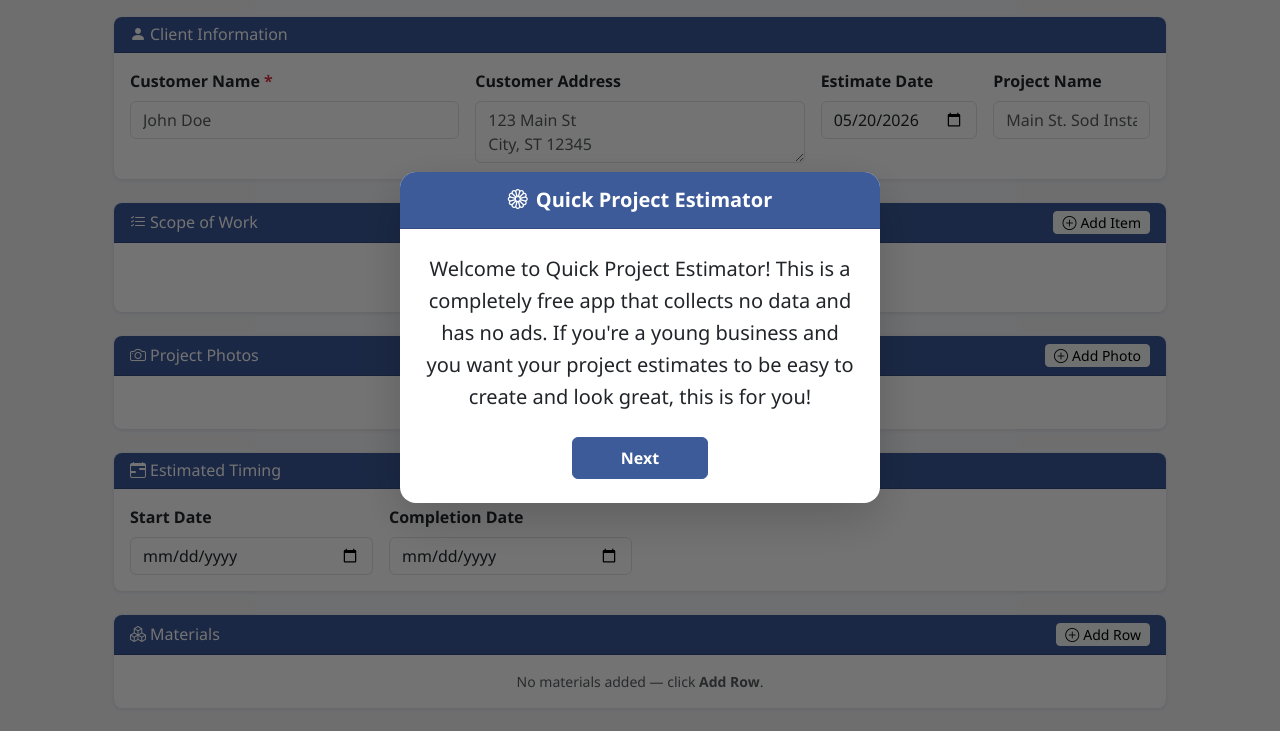
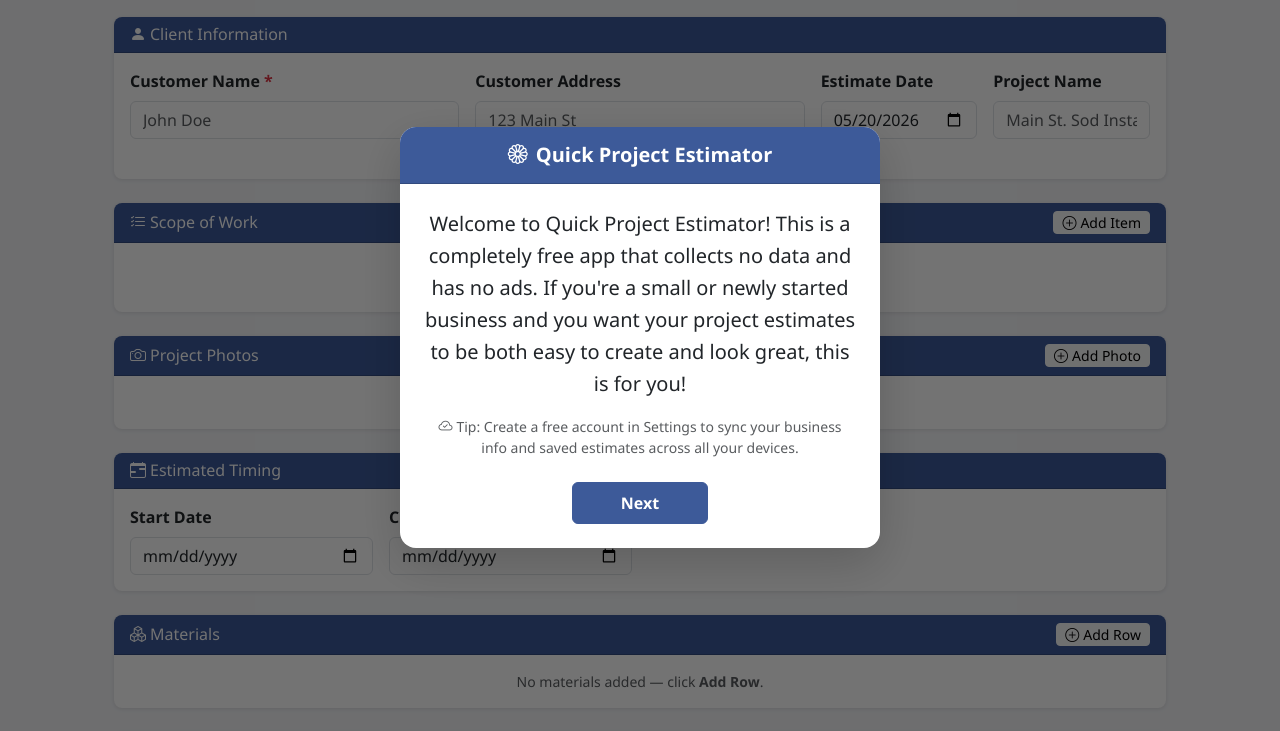
Before and after one commit to KolbeL/Estimator, a plain HTML site: page index.html in a window 1280 px wide. Shown: the part 63-794 px from the top of the page. Drawn offline with nearby package versions, Linux system fonts and the light colour scheme; no server answers.

Commit message:
Update onboarding welcome text and add cloud sync tip
Co-Authored-By: Claude Sonnet 4.6 <noreply@anthropic.com>

```diff
--- a/index.html
+++ b/index.html
@@ -32,10 +32,13 @@
         <h5 class="mb-0 fw-bold"><i class="bi bi-flower1 me-2"></i>Quick Project Estimator</h5>
       </div>
       <div class="card-body px-4 py-4 text-center">
-        <p class="fs-5 mb-4" style="line-height:1.6;">
+        <p class="fs-5 mb-3" style="line-height:1.6;">
           Welcome to Quick Project Estimator! This is a completely free app that collects no data
-          and has no ads. If you're a young business and you want your project estimates to be easy
-          to create and look great, this is for you!
+          and has no ads. If you're a small or newly started business and you want your project
+          estimates to be both easy to create and look great, this is for you!
+        </p>
+        <p class="text-muted small mb-4">
+          <i class="bi bi-cloud-check me-1"></i>Tip: Create a free account in Settings to sync your business info and saved estimates across all your devices.
         </p>
         <button class="btn btn-success px-5 py-2 fw-semibold" @click="onboardingStep = 2">
           Next
```
